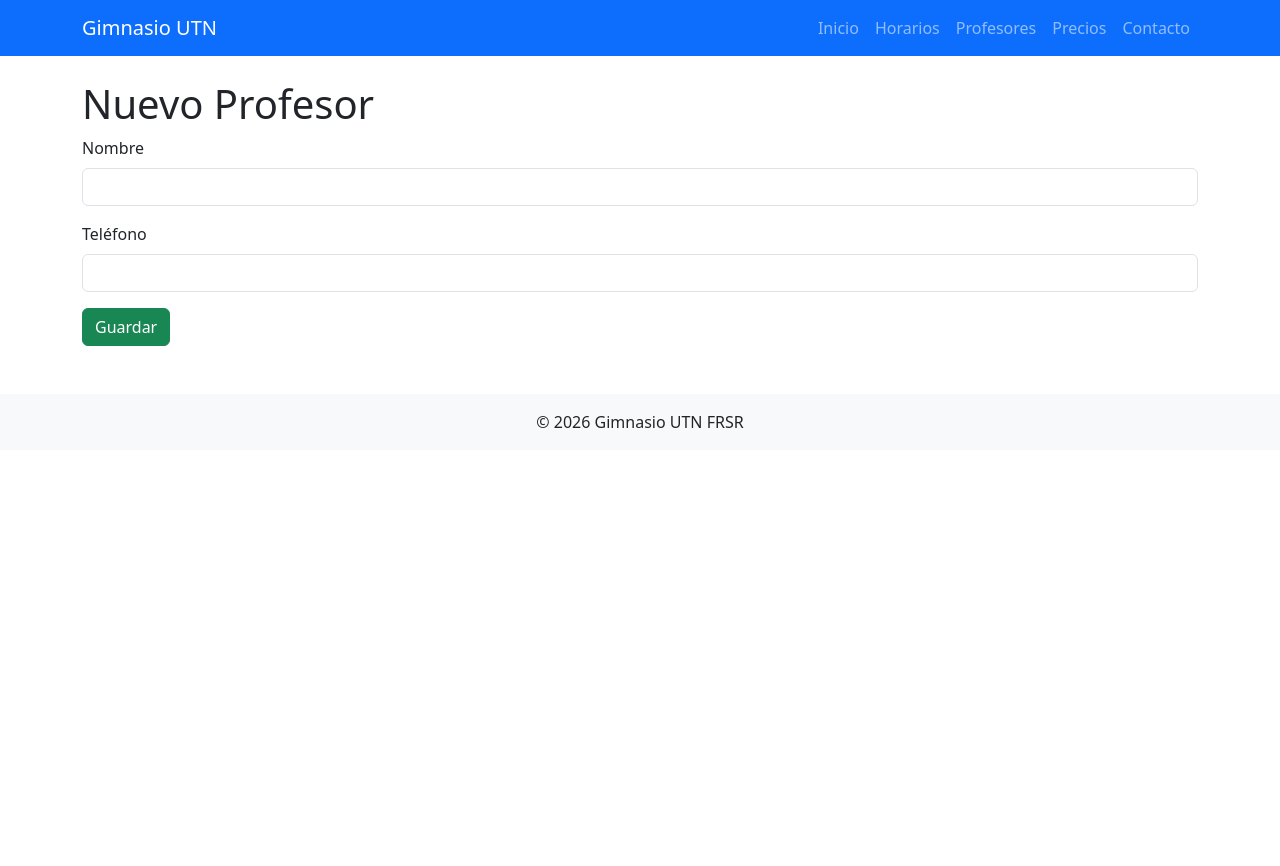
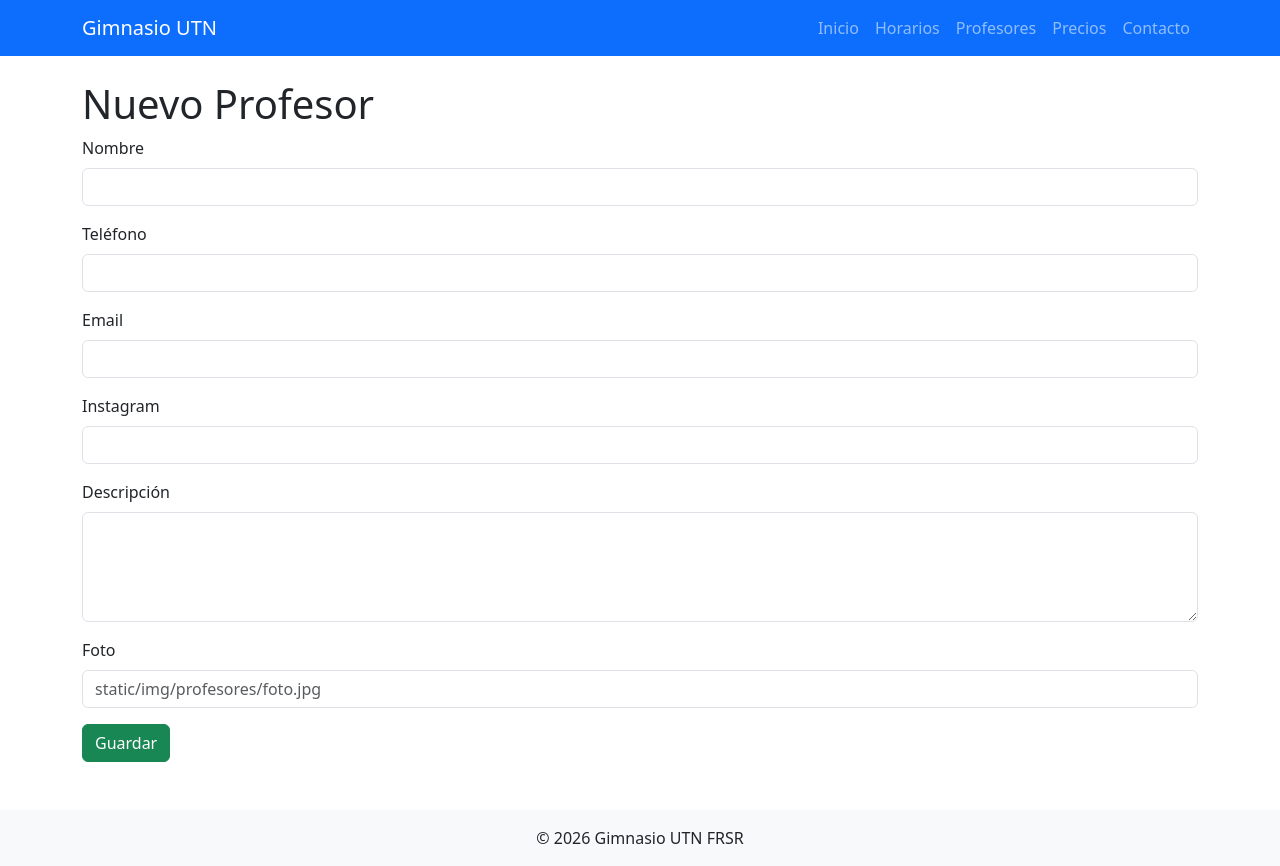
Before and after one commit to GonzaaJuarez/GimnasioUTN, a Flask app: page /admin/profesores/nuevo in a window 1280 px wide. Before the commit the page ends 428 px from the top, so only its background shows below. Run offline with Flask 3, Linux system fonts and the light colour scheme.

Commit message:
actualizando CRUD de profesores

```diff
--- a/app.py
+++ b/app.py
@@ -63,9 +63,17 @@ def nuevo_profesor():
     if request.method == "POST":
         nombre = request.form["nombre"]
         telefono = request.form["telefono"]
+        email = request.form["email"]
+        instagram = request.form["instagram"]
+        descripcion = request.form["descripcion"]
+        foto = request.form["foto"]
         profesor = Profesor(
             nombre=nombre,
-            telefono=telefono
+            telefono=telefono,
+            email=email,
+            instagram=instagram,
+            descripcion=descripcion,
+            foto=foto
         )
         db.session.add(profesor)
         db.session.commit()
@@ -83,6 +91,10 @@ def editar_profesor(id):
     if request.method == "POST":
         profesor.nombre = request.form["nombre"]
         profesor.telefono = request.form["telefono"]
+        profesor.email = request.form["email"]
+        profesor.instagram = request.form["instagram"]
+        profesor.descripcion = request.form["descripcion"]
+        profesor.foto = request.form["foto"]
         db.session.commit()
         return redirect("/admin/profesores")
     return render_template(
--- a/models.py
+++ b/models.py
@@ -6,6 +6,10 @@ class Profesor(db.Model):
     id = db.Column(db.Integer, primary_key=True)
     nombre = db.Column(db.String(100), nullable=False)
     telefono = db.Column(db.String(20))
+    email = db.Column(db.String(120))
+    instagram = db.Column(db.String(100))
+    descripcion = db.Column(db.Text)
+    foto = db.Column(db.String(255))
 
     def __repr__(self):
         return f"<Profesor {self.nombre}>"
--- a/templates/admin/nuevo_profesor.html
+++ b/templates/admin/nuevo_profesor.html
@@ -25,6 +25,35 @@ Nuevo Profesor
                class="form-control">
     </div>
 
+    <div class="mb-3">
+        <label class="form-label">Email</label>
+        <input type="email"
+            name="email"
+            class="form-control">
+    </div>
+
+    <div class="mb-3">
+        <label class="form-label">Instagram</label>
+        <input type="text"
+            name="instagram"
+            class="form-control">
+    </div>
+
+    <div class="mb-3">
+        <label class="form-label">Descripción</label>
+        <textarea name="descripcion"
+                class="form-control"
+                rows="4"></textarea>
+    </div>
+
+    <div class="mb-3">
+        <label class="form-label">Foto</label>
+        <input type="text"
+            name="foto"
+            class="form-control"
+            placeholder="static/img/profesores/foto.jpg">
+    </div>
+
     <button type="submit"
             class="btn btn-success">
         Guardar
```
